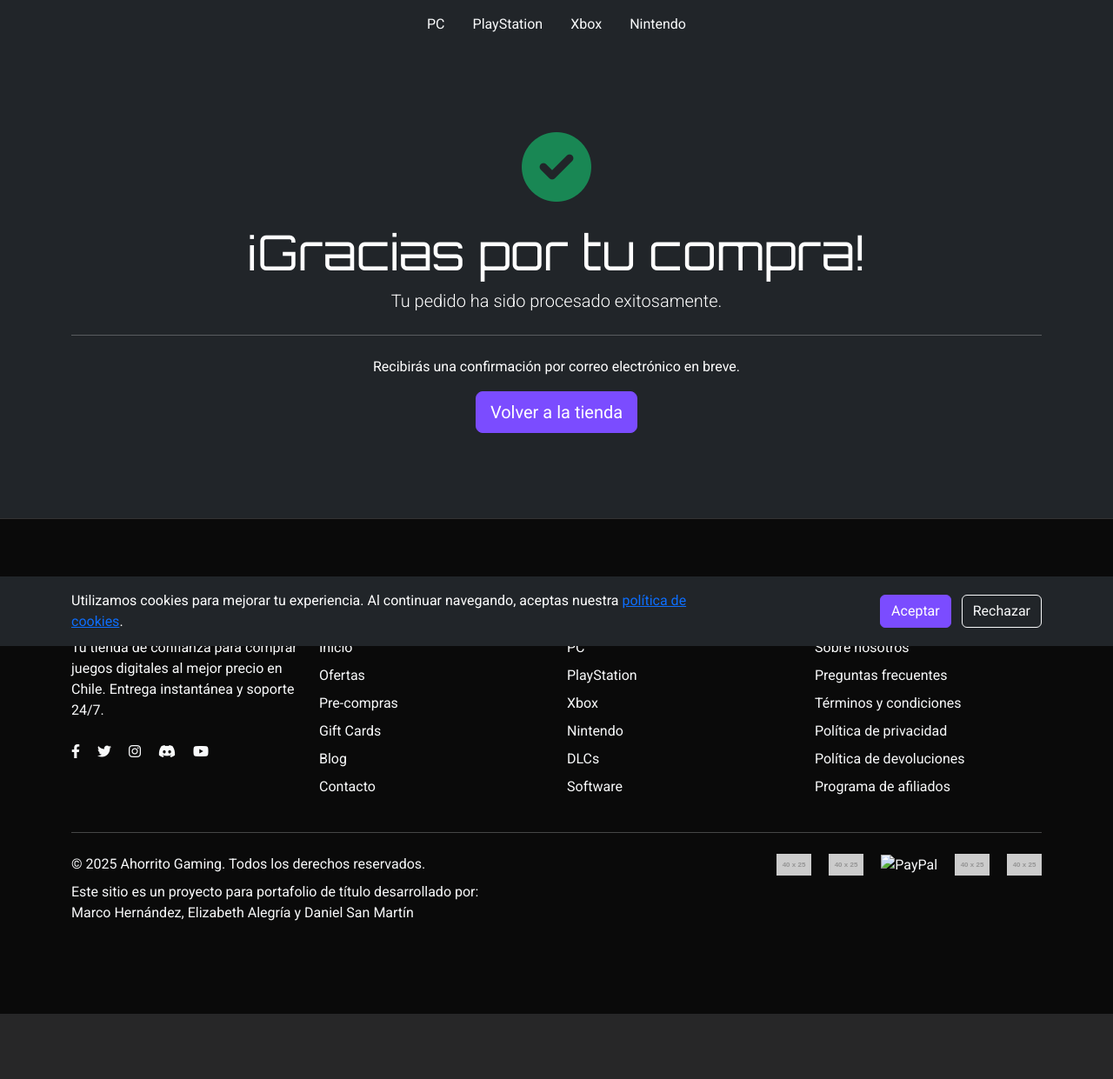
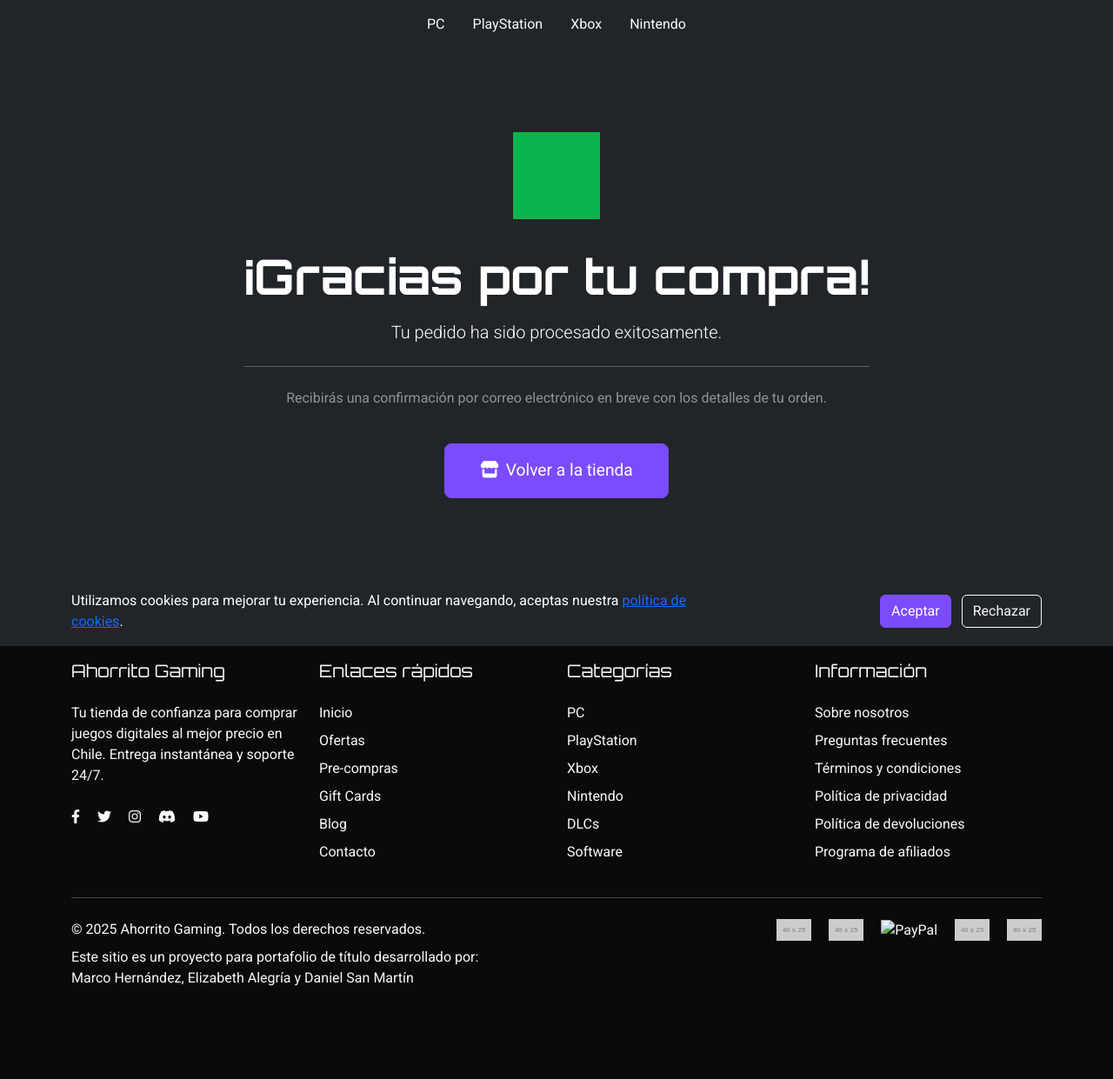
Before and after one commit to LizzyxHamu/ahorrito_gaming_1, a Django app: template templates/cart/order_success.html in a window 1280 px wide. Shown: the part 57-1298 px from the top of the page at 87% size. Before the commit the page ends 1223 px from the top, so only its background shows below. Run offline with Django 5.2, Linux system fonts and the light colour scheme; the template is opened without the code that fills it, so the values that code supplies are empty; some libraries are stand-ins or nearby versions; grey boxes are pictures that could not be loaded.

Commit message:
cuarto commit

```diff
--- a/templates/cart/order_success.html
+++ b/templates/cart/order_success.html
@@ -1,12 +1,40 @@
 {% extends 'base.html' %}
+{% load static %}
+
 {% block title %}Pedido Realizado con Éxito{% endblock %}
+
 {% block content %}
-<div class="text-center py-5">
-    <i class="fas fa-check-circle fa-5x text-success mb-4"></i>
-    <h1 class="display-4">¡Gracias por tu compra!</h1>
-    <p class="lead">Tu pedido ha sido procesado exitosamente.</p>
-    <hr class="my-4">
-    <p>Recibirás una confirmación por correo electrónico en breve.</p>
-    <a class="btn btn-primary btn-lg" href="{% url 'index' %}" role="button">Volver a la tienda</a>
+<div class="container text-center py-5">
+    <div class="row">
+        <div class="col-md-8 offset-md-2">
+
+            <img src="{% static 'img/check-circle.svg' %}" alt="Éxito" style="width: 100px; height: 100px; margin-bottom: 2rem; color: #198754;">
+
+            <h1 class="display-4 fw-bold orbitron-font">
+                {% if user.is_authenticated and user.first_name %}
+                    ¡Gracias por tu compra, {{ user.first_name }}!
+                {% else %}
+                    ¡Gracias por tu compra!
+                {% endif %}
+            </h1>
+
+            <p class="lead mt-3">Tu pedido ha sido procesado exitosamente.</p>
+
+            <hr class="my-4 bg-secondary">
+
+            <p class="text-white-50">Recibirás una confirmación por correo electrónico en breve con los detalles de tu orden.</p>
+
+            <a class="btn btn-primary btn-lg mt-4" href="{% url 'index' %}" role="button" style="padding: 1rem 2.5rem; font-size: 1.2rem;">
+                <i class="fas fa-store me-2"></i>Volver a la tienda
+            </a>
+
+        </div>
+    </div>
 </div>
+
+<style>
+    img[alt="Éxito"] {
+        filter: invert(48%) sepia(34%) saturate(1478%) hue-rotate(97deg) brightness(95%) contrast(92%);
+    }
+</style>
 {% endblock %}
```
Also changed, not shown: cart/views.py (+10 -31 lines).
